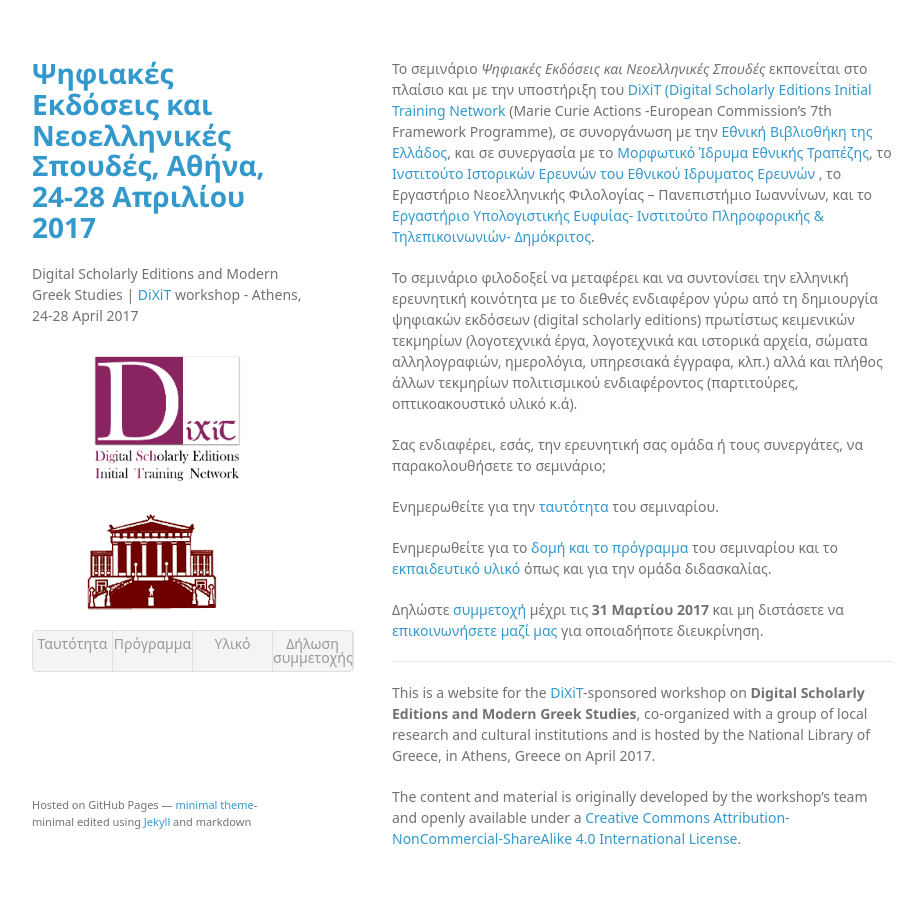
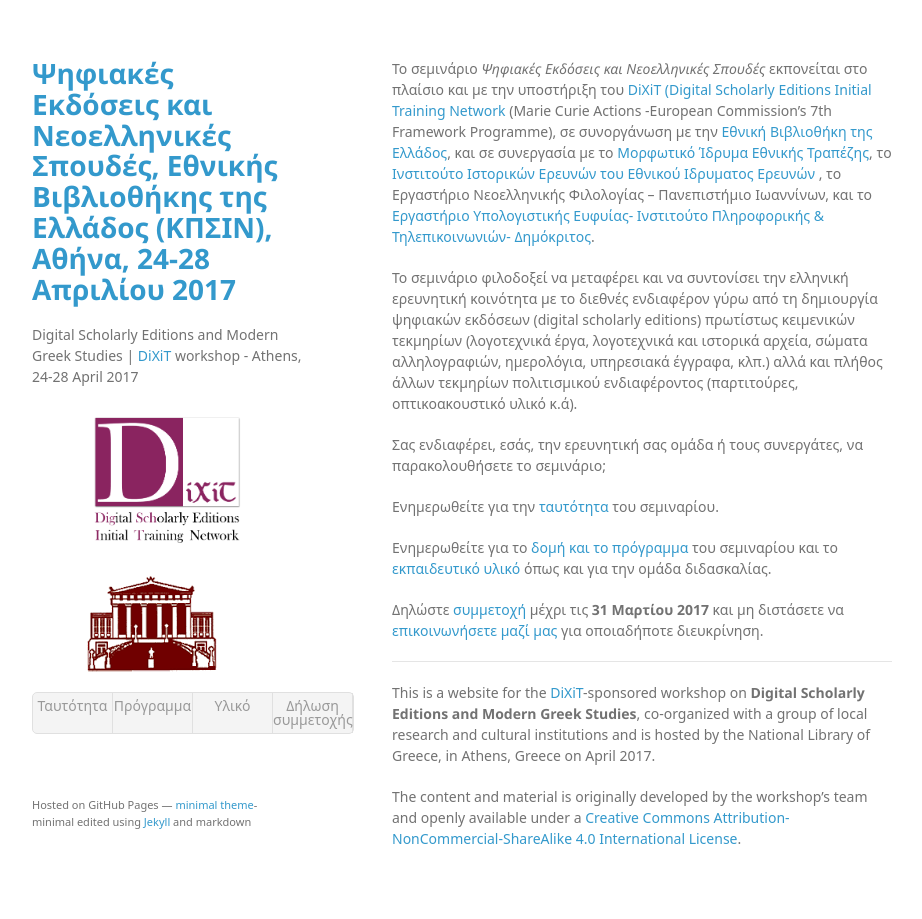
Before and after one commit to bgatos/Digital-Scholarly-EditionsGR-workshop, a Jekyll site: the page built from index.md, in a window 1280 px wide. Shown: the whole page, without its empty margins (178-1100 px from the left). Built offline with Jekyll 4.4.1, drawn with Linux system fonts in a browser that asks for light colours; some web fonts are replaced; our own code applies the rules of GitHub Pages for plain Markdown files; a script that is not in the unit is left out.

Commit message:
Update _config.yml

```diff
--- a/_config.yml
+++ b/_config.yml
@@ -1,4 +1,4 @@
-title: Ψηφιακές Εκδόσεις και Νεοελληνικές Σπουδές, Αθήνα, 24-28 Απριλίου 2017
+title: Ψηφιακές Εκδόσεις και Νεοελληνικές Σπουδές, Εθνικής Βιβλιοθήκης της Ελλάδος (ΚΠΣΙΝ), Αθήνα, 24-28 Απριλίου 2017
 description: Digital Scholarly Editions and Modern Greek Studies | <a href= "http://dixit.uni-koeln.de">DiXiT</a>  workshop - Athens, 24-28 April 2017
 google_analytics:
 url: https://dixit-eu.github.io/Digital-Scholarly-EditionsGR-workshop/
```
